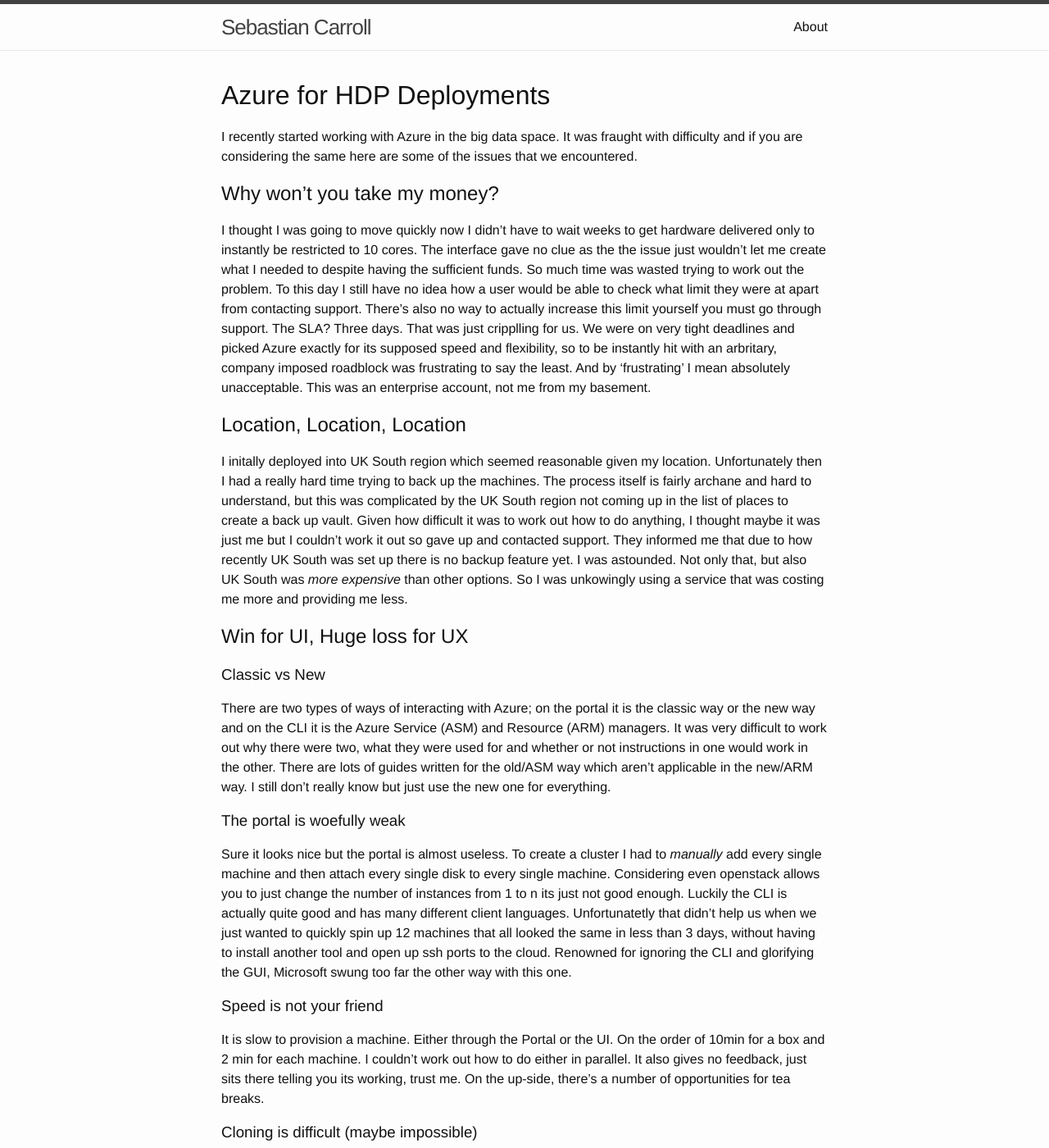
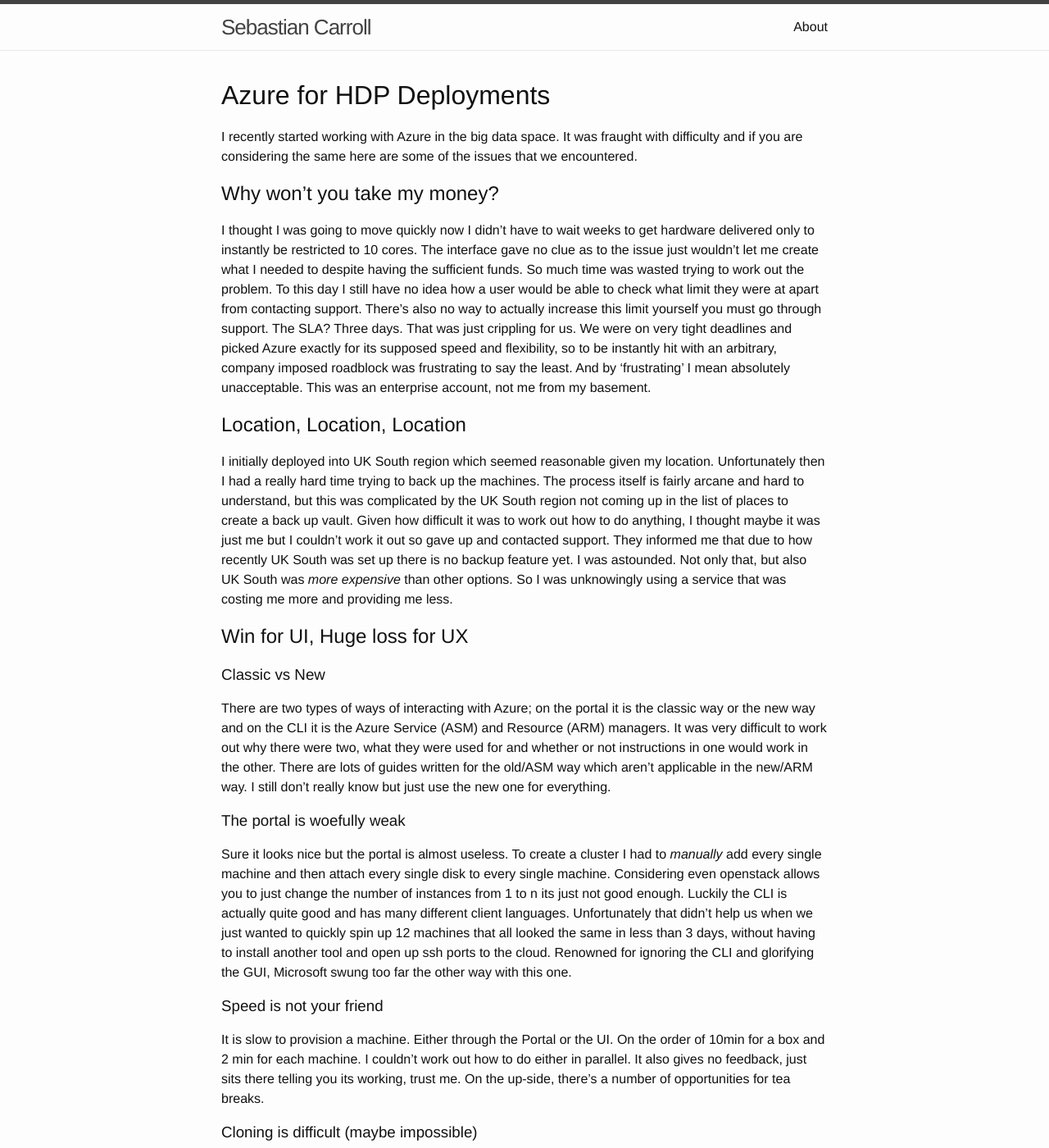
Before and after one commit to SebastianCarroll/sebastiancarroll.github.io, a Jekyll site: the page built from _posts/2016-10-24-azure-for-hdp-deployments.markdown, in a window 1280 px wide and 1400 px high. Shown: the whole window at 82% size. Built offline with Jekyll 4.4.1, drawn with Linux system fonts in a browser that asks for light colours; some of the changed text lies outside the part shown.

Commit message:
Published new version of _posts/2016-10-24-azure-for-hdp-deployments.markdown

```diff
--- a/_posts/2016-10-24-azure-for-hdp-deployments.markdown
+++ b/_posts/2016-10-24-azure-for-hdp-deployments.markdown
@@ -8,12 +8,12 @@ date: 2016-10-24 10:23:00 BST
 I recently started working with Azure in the big data space. It was fraught with difficulty and if you are considering the same here are some of the issues that we encountered.
 
 ## Why won't you take my money?
-I thought I was going to move quickly now I didn't have to wait weeks to get hardware delivered only to instantly be restricted to 10 cores. The interface gave no clue as the the issue just wouldn't let me create what I needed to despite having the sufficient funds. So much time was wasted trying to work out the problem. To this day I still have no idea how a user would be able to check what limit they were at apart from contacting support. There's also no way to actually increase this limit yourself you must go through support. The SLA? Three days.
-    That was just cripplling for us. We were on very tight deadlines and picked Azure exactly for its supposed speed and flexibility, so to be instantly hit with an arbritary, company imposed roadblock was frustrating to say the least. And by 'frustrating' I mean absolutely unacceptable. This was an enterprise account, not me from my basement.
+I thought I was going to move quickly now I didn't have to wait weeks to get hardware delivered only to instantly be restricted to 10 cores. The interface gave no clue as to the issue just wouldn't let me create what I needed to despite having the sufficient funds. So much time was wasted trying to work out the problem. To this day I still have no idea how a user would be able to check what limit they were at apart from contacting support. There's also no way to actually increase this limit yourself you must go through support. The SLA? Three days.
+    That was just crippling for us. We were on very tight deadlines and picked Azure exactly for its supposed speed and flexibility, so to be instantly hit with an arbitrary, company imposed roadblock was frustrating to say the least. And by 'frustrating' I mean absolutely unacceptable. This was an enterprise account, not me from my basement.
 
 ## Location, Location, Location
-I initally deployed into UK South region which seemed reasonable given my location. Unfortunately then I had a really hard time trying to back up the machines. The process itself is fairly archane and hard to understand, but this was complicated by the UK South region not coming up in the list of places to create a back up vault. Given how difficult it was to work out how to do anything, I thought maybe it was just me but I couldn't work it out so gave up and contacted support. They informed me that due to how recently UK South was set up there is no backup feature yet.
-I was astounded. Not only that, but also UK South was *more expensive* than other options. So I was unkowingly using a service that was costing me more and providing me less.
+I initially deployed into UK South region which seemed reasonable given my location. Unfortunately then I had a really hard time trying to back up the machines. The process itself is fairly arcane and hard to understand, but this was complicated by the UK South region not coming up in the list of places to create a back up vault. Given how difficult it was to work out how to do anything, I thought maybe it was just me but I couldn't work it out so gave up and contacted support. They informed me that due to how recently UK South was set up there is no backup feature yet.
+I was astounded. Not only that, but also UK South was *more expensive* than other options. So I was unknowingly using a service that was costing me more and providing me less.
 
 ## Win for UI, Huge loss for UX
 
@@ -21,7 +21,7 @@ I was astounded. Not only that, but also UK South was *more expensive* than othe
 There are two types of ways of interacting with Azure; on the portal it is the classic way or the new way and on the CLI it is the Azure Service (ASM) and Resource (ARM) managers. It was very difficult to work out why there were two, what they were used for and whether or not instructions in one would work in the other. There are lots of guides written for the old/ASM way which aren't applicable in the new/ARM way. I still don't really know but just use the new one for everything.
 
 ### The portal is woefully weak
-Sure it looks nice but the portal is almost useless. To create a cluster I had to *manually* add every single machine and then attach every single disk to every single machine. Considering even openstack allows you to just change the number of instances from 1 to n its just not good enough. Luckily the CLI is actually quite good and has many different client languages. Unfortunatetly that didn't help us when we just wanted to quickly spin up 12 machines that all looked the same in less than 3 days, without having to install another tool and open up ssh ports to the cloud. Renowned for ignoring the CLI and glorifying the GUI, Microsoft swung too far the other way with this one.
+Sure it looks nice but the portal is almost useless. To create a cluster I had to *manually* add every single machine and then attach every single disk to every single machine. Considering even openstack allows you to just change the number of instances from 1 to n its just not good enough. Luckily the CLI is actually quite good and has many different client languages. Unfortunately that didn't help us when we just wanted to quickly spin up 12 machines that all looked the same in less than 3 days, without having to install another tool and open up ssh ports to the cloud. Renowned for ignoring the CLI and glorifying the GUI, Microsoft swung too far the other way with this one.
 
 ### Speed is not your friend
 It is slow to provision a machine. Either through the Portal or the UI. On the order of 10min for a box and 2 min for each machine. I couldn't work out how to do either in parallel. It also gives no feedback, just sits there telling you its working, trust me.
```
Also changed, not shown: other parts of _posts/2016-10-24-azure-for-hdp-deployments.markdown (+4 -4 lines).
